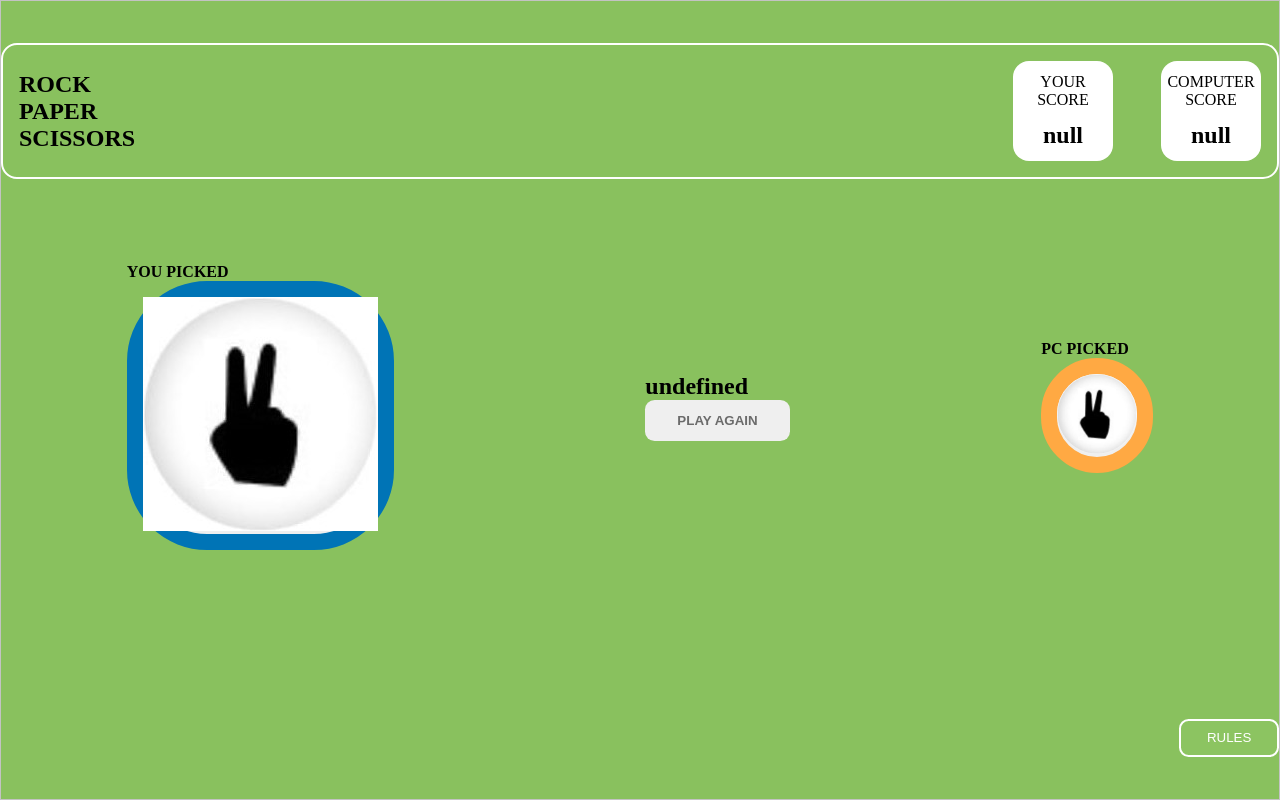
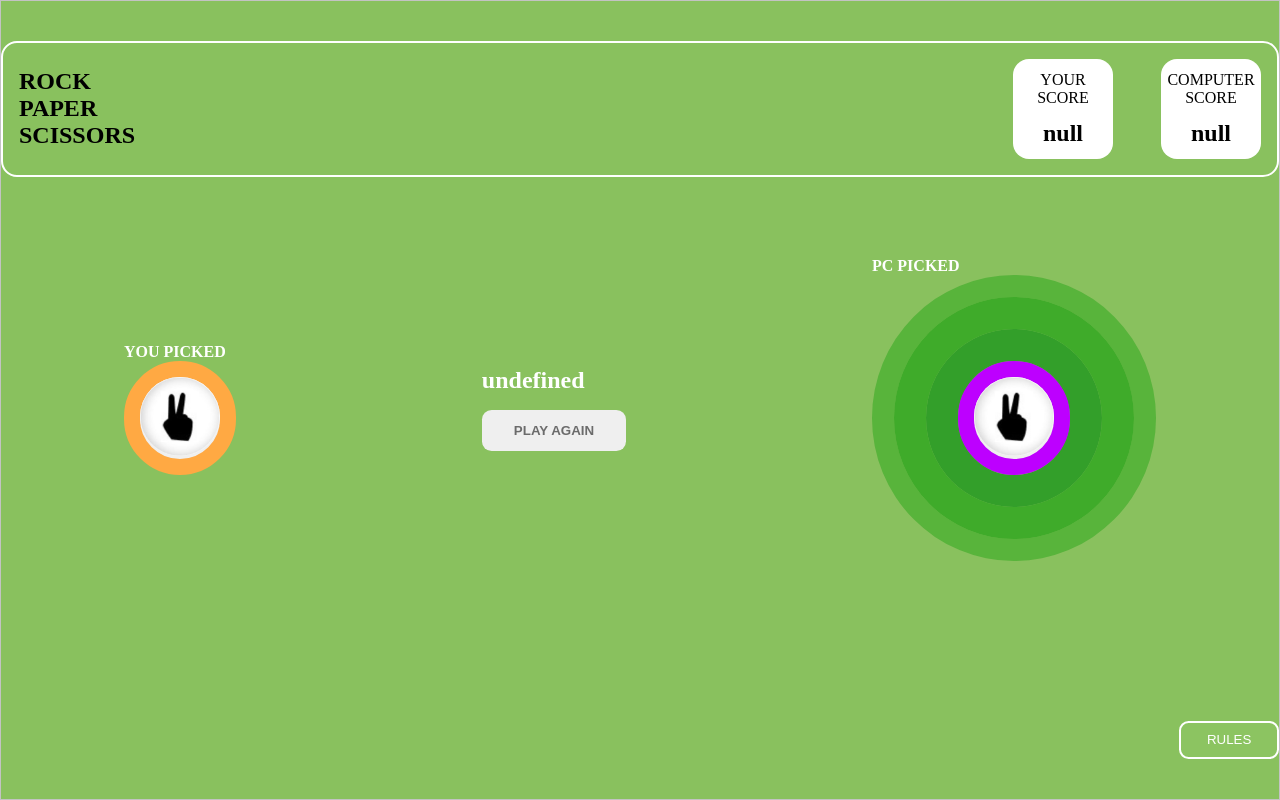
Before and after one commit to Ashh21/Module1-Project, a plain HTML site: page html/Lost.html in a window 1280 px wide. Drawn offline with Linux system fonts and the light colour scheme.

Commit message:
modified code and added css

```diff
--- a/App.js
+++ b/App.js
@@ -49,7 +49,7 @@ buttons.forEach((button) => {
   if (savedScore != null){
     userScore = savedScore;
     computerScore = compScore;
-    document.getElementById("userScore").innerHTML = ` ${userScore}`;
+    document.getElementById("userScore").innerText = ` ${userScore}`;
     document.getElementById("computerScore").innerHTML = ` ${computerScore}`;
   }
 
--- a/html/Result.js
+++ b/Result.js
@@ -42,7 +42,6 @@ const res = document.getElementById("result")
 
 let userScore = localStorage.getItem("userScore");
 let computerScore = localStorage.getItem("computerScore");
-console.log("userScore: " + userScore + " computerScore: "+computerScore)
 document.getElementById("userScore").innerHTML = ` ${userScore}`;
 document.getElementById("computerScore").innerHTML = ` ${computerScore}`;
 
--- a/css/Lost.css
+++ b/css/Lost.css
@@ -50,6 +50,15 @@
     font-weight: 900;
 }
 
+.result-div{
+    display: flex;
+    flex-direction: column;
+    gap: 1rem;
+}
+
+.result-div > h2 {
+    color: #fff;
+}
 
 .btn{
     justify-content: center;
@@ -60,8 +69,13 @@
 
 
 .btn-1{
-    border-radius: 5rem;
-    border: 1rem solid #0074B6 ;
+    border-radius: 4rem;
+    border: 1rem solid #FFA943  ;
+}
+
+.btn-1 > img {
+    width: 80px;
+    border-radius: 100%;
 }
 
 .btn-2{
@@ -74,7 +88,22 @@
 
 .btn-3{
     border-radius: 4rem;
-    border: 1rem solid  #FFA943 ;
+    border: 1rem solid #BD00FF ;
+}
+
+.btn-3-div{
+    border-radius: 100%;
+    border: 1.4rem solid #1ea21274 ;
+}
+
+.btn-3-div1{
+    border-radius: 100%;
+    border: 2rem solid #1ea212ae ;
+}
+
+.btn-3-div2{
+    border-radius: 100%;
+    border: 2rem solid #249a20d7 ;
 }
 
 .btn-3 > img {
@@ -119,6 +148,9 @@
     text-align: center;
 }
 
+h4{
+    color: white;
+}
 
   ul li{
     margin: 1rem;
--- a/css/Styles.css
+++ b/css/Styles.css
@@ -53,7 +53,7 @@ body{
 
 .content{
     display: flex;
-    justify-content:space-evenly;
+    justify-content:space-between;
 }
 
 .btn-div{
--- a/css/Tied.css
+++ b/css/Tied.css
@@ -58,10 +58,24 @@
     align-items: center;
 }
 
+.result-div{
+    display: flex;
+    flex-direction: column;
+    gap: 1rem;
+}
+
+.result-div > h2 {
+    color: #fff;
+}
 
 .btn-1{
     border-radius: 5rem;
     border: 1rem solid #0074B6 ;
+}
+
+.btn-1 > img {
+    width: 80px;
+    border-radius: 100%;
 }
 
 .btn-2{
@@ -75,7 +89,7 @@
 
 .btn-3{
     border-radius: 4rem;
-    border: 1rem solid  #FFA943 ;
+    border: 1rem solid  #0074B6 ;
 }
 
 .btn-3 > img {
@@ -121,6 +135,10 @@
 }
 
 
+h4{
+    color: #fff;
+}
+
   ul li{
     margin: 1rem;
     list-style-type: square ;
--- a/css/win.css
+++ b/css/win.css
@@ -50,6 +50,16 @@
     font-weight: 900;
 }
 
+.result-div{
+    display: flex;
+    flex-direction: column;
+    align-items: center;
+    gap: 1rem;
+}
+
+.result-div > h2 {
+    color: #fff;
+}
 
 .btn{
     justify-content: center;
@@ -58,10 +68,29 @@
     align-items: center;
 }
 
+.btn-1-div{
+    border-radius: 100%;
+    border: 1.4rem solid #1ea21274 ;
+}
+
+.btn-1-div1{
+    border-radius: 100%;
+    border: 2rem solid #1ea212ae ;
+}
+
+.btn-1-div2{
+    border-radius: 100%;
+    border: 2rem solid #249a20d7 ;
+}
 
 .btn-1{
-    border-radius: 5rem;
-    border: 1rem solid #0074B6 ;
+    border-radius: 100%;
+    border: 1rem solid #BD00FF ;
+}
+
+.btn-1 > img {
+    width: 80px;
+    border-radius: 100%;
 }
 
 .btn-2{
@@ -129,3 +158,7 @@
 li span{
     color: white;
 }
+
+h4{
+    color: #fff;
+}
--- a/html/Lost.html
+++ b/html/Lost.html
@@ -35,15 +35,21 @@
                 </div>
             </div>
 
-            <div class="">
+            <div class="result-div">
                 <h2 id="result"></h2>
                 <button class="btn-2" onclick="window.location.href = 'Index.html' ">PLAY AGAIN</button>
             </div>
 
-            <div class="">
-                <h4>PC PICKED</h4>
+            <div>
                 <div>
-                    <button class="btn-3" id="computer-picked">
+                    <h4>PC PICKED</h4>
+                </div>
+                <div class="btn-3-div">
+                    <div class="btn-3-div1">
+                        <div class="btn-3-div2">
+                            <button class="btn-3" id="computer-picked"></button>
+                        </div>
+                    </div>
                     </button>
                 </div>
             </div>
@@ -80,7 +86,7 @@
         </div>
     </div>
 
-    <script src="./Result.js"></script>
+    <script src="/Result.js"></script>
 
 </body>
 
```
Also changed, not shown: WonPage.js (added, +12 -0 lines), css/WonPage.css (+58 -1 lines), html/Tied.html (+2 -2 lines), html/Win.html (+11 -7 lines), html/WonPage.html (+32 -0 lines).
